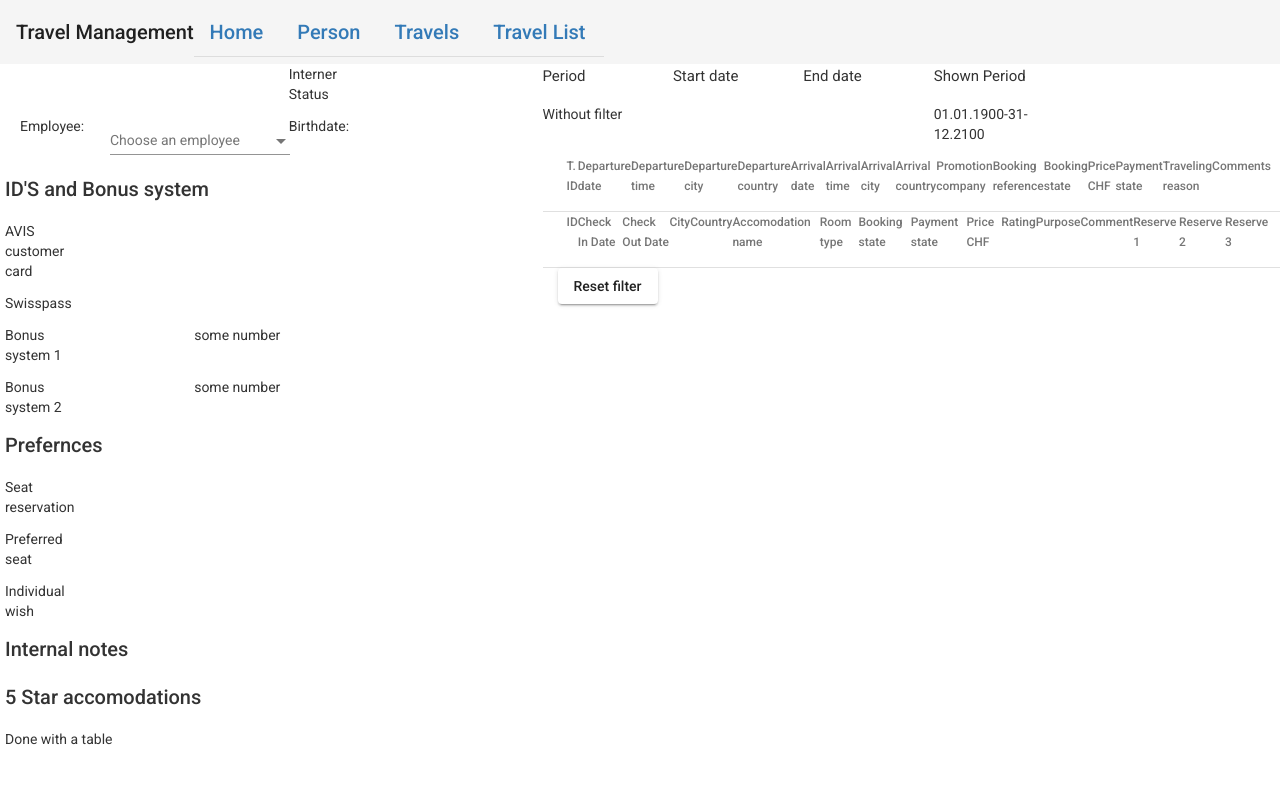
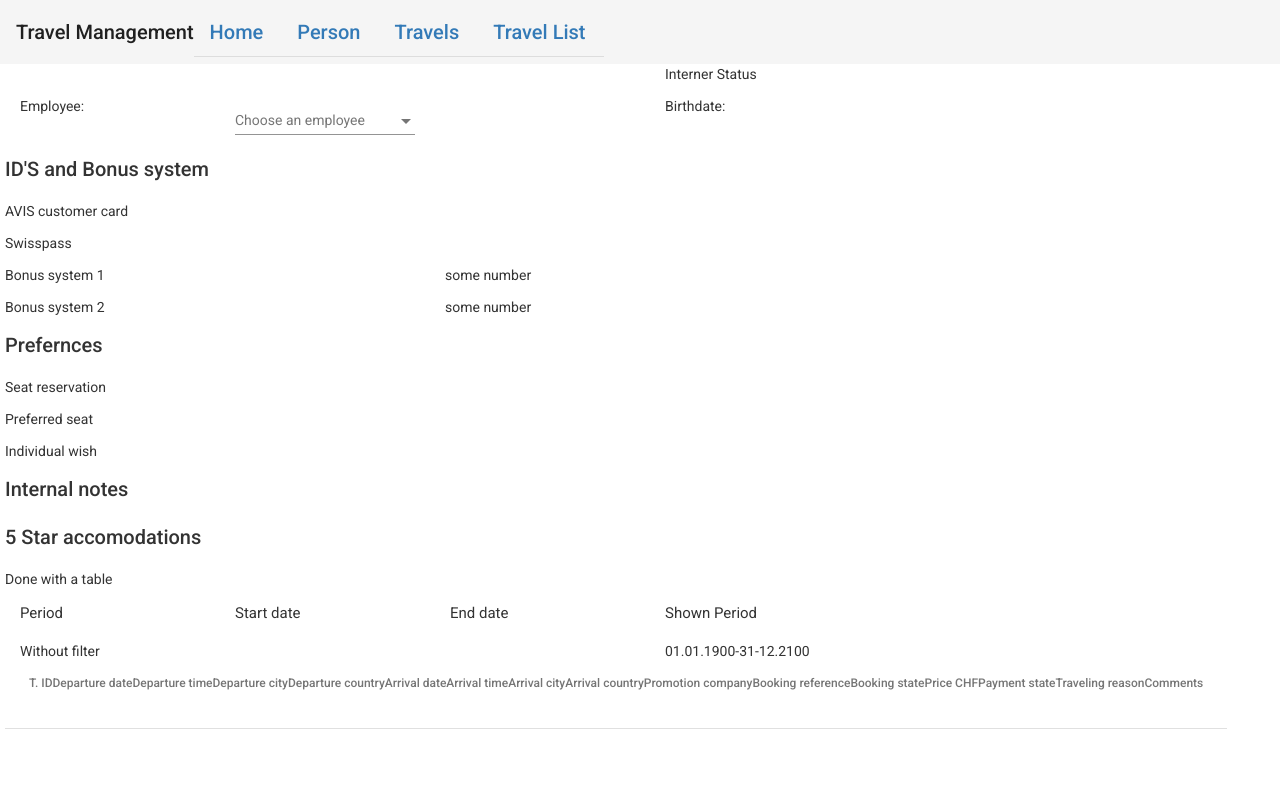
Before and after one commit to crhenrici/TravelManagement, an Angular app in the folder TMClient/: page /travel-list in a window 1280 px wide. Shown: the top 800 px of the page. Built offline with nearby package versions, Linux system fonts and the light colour scheme.

Commit message:
layout improvements

```diff
--- a/TMClient/src/app/travel-list/travel-list.component.html
+++ b/TMClient/src/app/travel-list/travel-list.component.html
@@ -1,10 +1,6 @@
   <div class="con">
-  <div class="row">
-    <div class="col-6 col-md-5">
       <app-travel-details [inputData]="fakeData"></app-travel-details>
-    </div>
-    <div class="col-12 col-md-7">
-      <div class="row">
+      <div class="header-section">
         <div class="row">
           <div class="col-xs-2">
             <h4>Period</h4>
@@ -31,6 +27,4 @@
         </div>
       </div>
       <app-travel-table></app-travel-table>
-    </div>
-  </div>
 </div>
--- a/TMClient/src/app/travel-list/travel-table/travel-table.component.css
+++ b/TMClient/src/app/travel-list/travel-table/travel-table.component.css
@@ -0,0 +1,11 @@
+.first-table{
+    margin-bottom: 200px;
+}
+
+.travel-table {
+    margin-top: 40px;
+}
+
+.header-section {
+    margin-top: 80px;
+}
--- a/TMClient/src/app/travel-list/travel-table/travel-table.component.html
+++ b/TMClient/src/app/travel-list/travel-table/travel-table.component.html
@@ -1,4 +1,4 @@
-<div class="row">
+  <div class="row first-table">
     <mat-table>
       <ng-container matColumnDef="travelID">
         <th mat-header-cell *matHeaderCellDef>T. ID</th>
@@ -140,4 +140,5 @@
       <tr mat-row *matRowDef="let row; columns: dispColumns;"></tr>
     </mat-table>
   </div>
+
 <button mat-raised-button>Reset filter</button>
```
Lines whose indentation alone changed are shown as unchanged.
